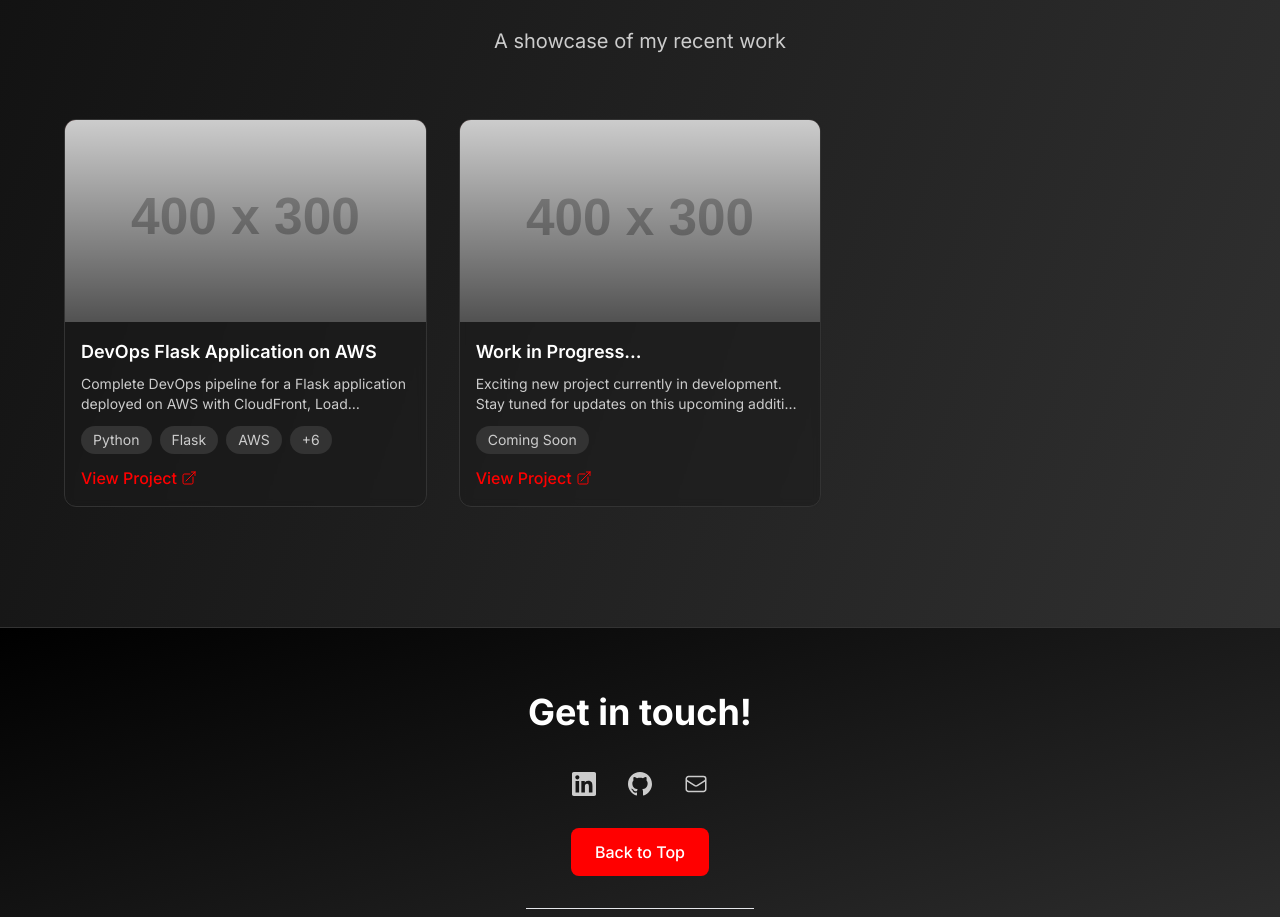
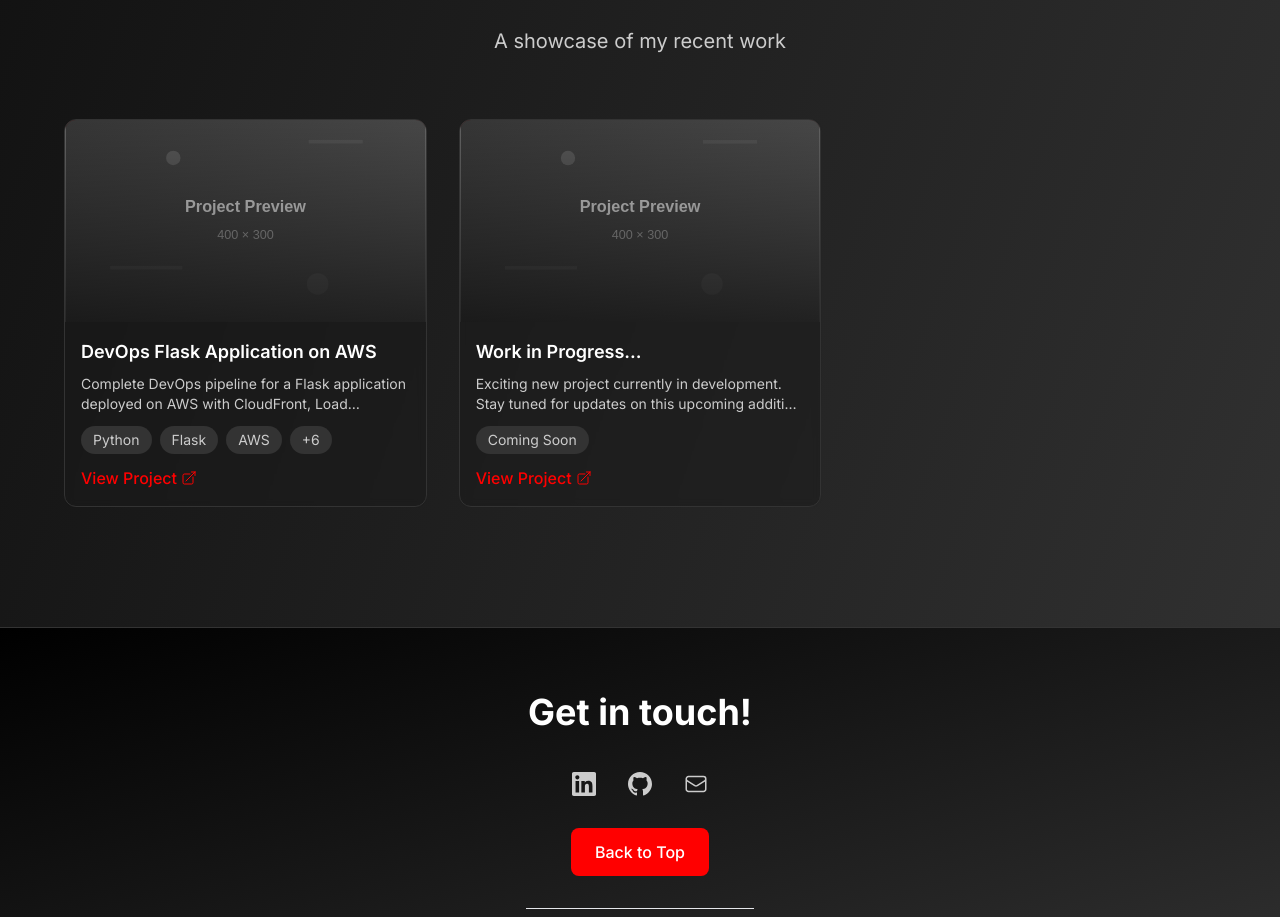
Before and after one commit to Luca-Bernini/portfolioLuca, a Next.js app: page / in a window 1280 px wide. Shown: the part 2573-3490 px from the top of the page. Built offline with nearby package versions, Linux system fonts and the light colour scheme.

Commit message:
updated placeholder imgs

```diff
--- a/next.config.js
+++ b/next.config.js
@@ -2,12 +2,8 @@
 const nextConfig = {
   output: 'standalone',
   images: {
-    domains: ['localhost', 'via.placeholder.com'],
+    domains: ['localhost'],
     remotePatterns: [
-      {
-        protocol: 'https',
-        hostname: 'via.placeholder.com',
-      },
       {
         protocol: 'https',
         hostname: '**',
--- a/src/app/projects/[slug]/page.tsx
+++ b/src/app/projects/[slug]/page.tsx
@@ -34,7 +34,7 @@ const projectsData: Record<string, ProjectData> = {
     ],
     liveUrl: 'https://ecommerce-demo.vercel.app',
     githubUrl: 'https://github.com/luca/ecommerce-platform',
-    images: ['https://via.placeholder.com/800x600/333333/CCCCCC?text=Project+Image+1', 'https://via.placeholder.com/800x600/333333/CCCCCC?text=Project+Image+2', 'https://via.placeholder.com/800x600/333333/CCCCCC?text=Project+Image+3']
+    images: ['/images/placeholder-800x600.svg', '/images/placeholder-800x600.svg', '/images/placeholder-800x600.svg']
   },
   'task-management-app': {
     title: 'Task Management App',
@@ -53,7 +53,7 @@ const projectsData: Record<string, ProjectData> = {
     ],
     liveUrl: 'https://taskmanager-demo.herokuapp.com',
     githubUrl: 'https://github.com/luca/task-management-app',
-    images: ['https://via.placeholder.com/800x600/333333/CCCCCC?text=Project+Image+1', 'https://via.placeholder.com/800x600/333333/CCCCCC?text=Project+Image+2', 'https://via.placeholder.com/800x600/333333/CCCCCC?text=Project+Image+3']
+    images: ['/images/placeholder-800x600.svg', '/images/placeholder-800x600.svg', '/images/placeholder-800x600.svg']
   },
   'ai-analytics-dashboard': {
     title: 'AI-Powered Analytics Dashboard',
@@ -72,7 +72,7 @@ const projectsData: Record<string, ProjectData> = {
     ],
     liveUrl: 'https://ai-dashboard-demo.netlify.app',
     githubUrl: 'https://github.com/luca/ai-analytics-dashboard',
-    images: ['https://via.placeholder.com/800x600/333333/CCCCCC?text=Project+Image+1', 'https://via.placeholder.com/800x600/333333/CCCCCC?text=Project+Image+2', 'https://via.placeholder.com/800x600/333333/CCCCCC?text=Project+Image+3']
+    images: ['/images/placeholder-800x600.svg', '/images/placeholder-800x600.svg', '/images/placeholder-800x600.svg']
   },
   'mobile-banking-app': {
     title: 'Mobile Banking App',
@@ -90,7 +90,7 @@ const projectsData: Record<string, ProjectData> = {
       'Multi-language support'
     ],
     githubUrl: 'https://github.com/luca/mobile-banking-app',
-    images: ['https://via.placeholder.com/800x600/333333/CCCCCC?text=Project+Image+1', 'https://via.placeholder.com/800x600/333333/CCCCCC?text=Project+Image+2', 'https://via.placeholder.com/800x600/333333/CCCCCC?text=Project+Image+3']
+    images: ['/images/placeholder-800x600.svg', '/images/placeholder-800x600.svg', '/images/placeholder-800x600.svg']
   }
 }
 
--- a/src/data/projects.ts
+++ b/src/data/projects.ts
@@ -16,7 +16,7 @@ export const projects: Project[] = [
     id: 1,
     title: "DevOps Flask Application on AWS",
     description: "Complete DevOps pipeline for a Flask application deployed on AWS with CloudFront, Load Balancer, Auto Scaling, CI/CD with Bitbucket, Locust testing, and Infrastructure as Code.",
-    imageUrl: "https://via.placeholder.com/400x300/333333/CCCCCC?text=Project+Preview",
+    imageUrl: "/images/placeholder-400x300.svg",
     technologies: ["Python", "Flask", "AWS", "CloudFront", "Auto Scaling", "Bitbucket Pipelines", "Locust", "IaC", "Lambda"],
     githubUrl: "https://github.com/PastasciuttaEtonno",
     demoUrl: "/projects/devops_project",
@@ -28,7 +28,7 @@ export const projects: Project[] = [
     id: 2,
     title: "Work in Progress...",
     description: "Exciting new project currently in development. Stay tuned for updates on this upcoming addition to my portfolio.",
-    imageUrl: "https://via.placeholder.com/400x300/333333/CCCCCC?text=Project+Preview",
+    imageUrl: "/images/placeholder-400x300.svg",
     technologies: ["Coming Soon"],
     demoUrl: "/projects/work_in_progress",
     category: "Development",
```
Also changed, not shown: public/images/placeholder-400x300.svg (added), public/images/placeholder-800x600.svg (added).
